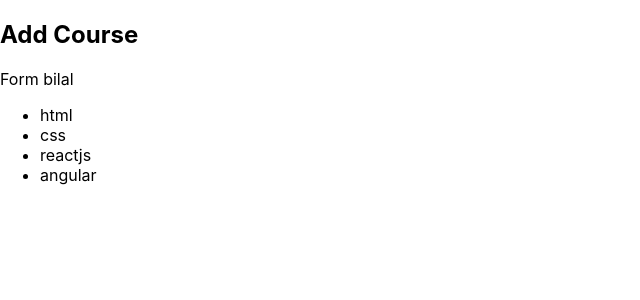
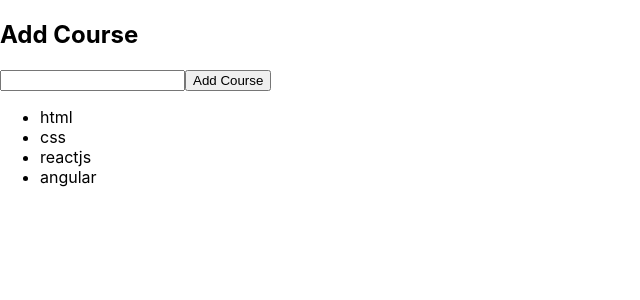
Before and after one commit to bilal07/crudapp, a React (Create React App) app: page / in a window 1280 px wide. Shown: the top 300 px of the page, without its empty margins (0-640 px from the left). Built offline with nearby package versions, Linux system fonts and the light colour scheme.

Commit message:
create form for add courses

```diff
--- a/src/App.js
+++ b/src/App.js
@@ -8,7 +8,17 @@ class App extends Component {
       {name:'css'},
       {name:'reactjs'},
       {name:'angular'},
-    ]
+    ],
+    current: ''
+  }
+
+  //UpdateCourse
+  updateCourse = (e) => {
+    console.log(e.target.value);
+  }
+  //AddCourse
+  addCourse = (e) => {
+    e.preventDefault();
   }
   render() {
     const courses = this.state.courses;
@@ -18,7 +28,7 @@ class App extends Component {
     return (
       <section className="App">
         <h2>Add Course</h2>
-        <CourseForm />
+        <CourseForm updateCourse={this.updateCourse} addCourse={this.addCourse}/>
         <ul>{courseList}</ul>
       </section>
     );
--- a/src/components/CourseForm.js
+++ b/src/components/CourseForm.js
@@ -1,10 +1,11 @@
 import React from 'react';
 
-const CourseForm = () => {
+const CourseForm = (props) => {
     return(
-        <div>
-            Form bilal
-        </div>
+        <form action="" onSubmit={props.addCourse}>
+            <input type="text" onChange={props.updateCourse}/>
+            <button type="submit">Add Course</button>
+        </form>
     )
 }
 
```
Also changed, not shown: 1 other file (tests, documents, lock files or other folders).
